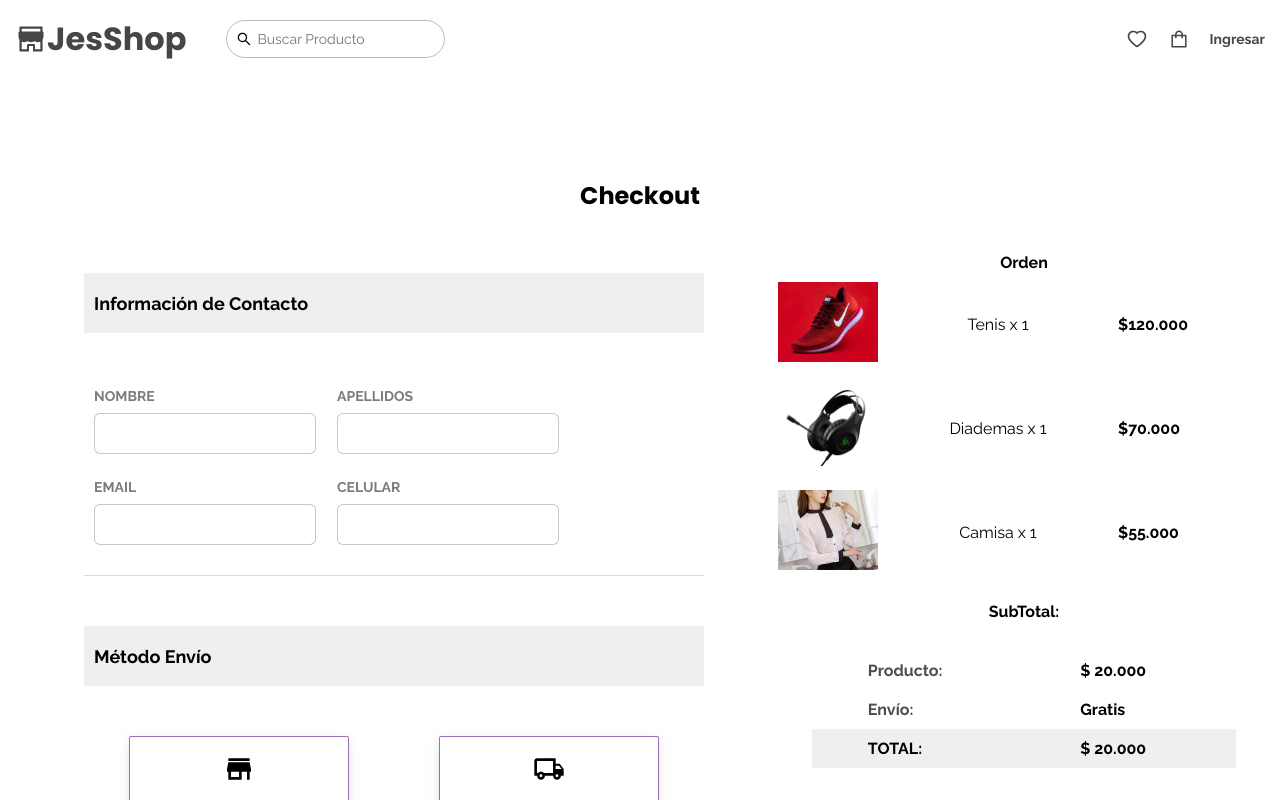
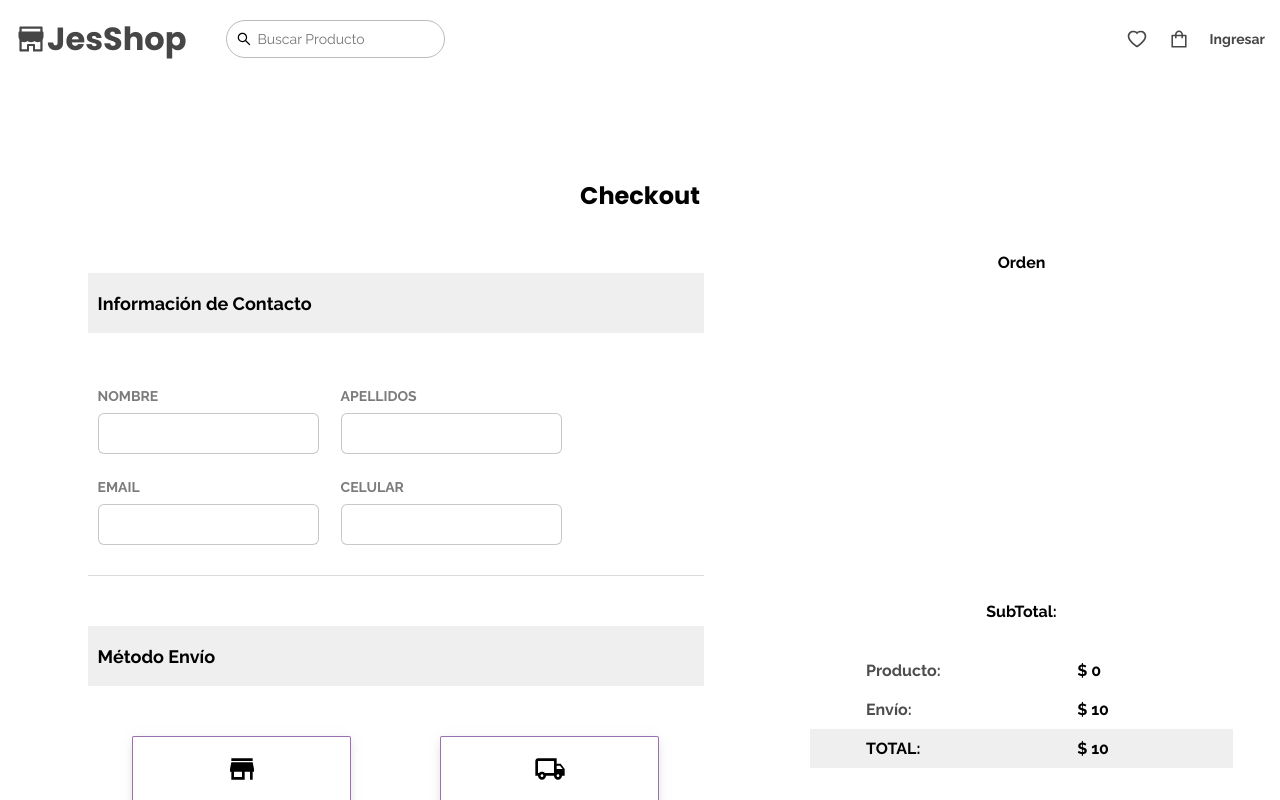
Before and after one commit to Jonathan-04/ecommerce-api, a React (Vite) app: page /checkout in a window 1280 px wide. Shown: the top 800 px of the page. Built offline with nearby package versions, Linux system fonts and the light colour scheme.

Commit message:
Vista de productos en el Checkout

```diff
--- a/src/assets/css/responsive.css
+++ b/src/assets/css/responsive.css
@@ -112,6 +112,9 @@
     }
 
     /* CHECKOUT */
+    .form-checkout{
+        flex-direction: column-reverse !important;
+    }
 
     .information-checkout{
         width: 95% !important;
@@ -123,7 +126,7 @@
 
     .details-checkout{
         width: 100% !important;
-        order: 1 !important;
+        margin-bottom: 80px !important ;
     }
 
     .information-checkout section{
@@ -169,8 +172,8 @@
     }
 
     /* CHECKOUT */
-    #titulo-producto{
-        width: 100px !important;
+    #titulo-producto a{
+        width: 200px !important;
     }
 }
 
--- a/src/components/itemProduct/ItemProduct.jsx
+++ b/src/components/itemProduct/ItemProduct.jsx
@@ -2,7 +2,7 @@ import React from "react";
 
 import { AiOutlineShopping } from "react-icons/ai";
 import { Link } from "react-router-dom";
-import addCart from "../../views/cart/addCart";
+import addCart from "../functions/addCart";
 
 export default function ItemProduct({ data }, key) {
   return (
--- a/src/views/checkout/Checkout.css
+++ b/src/views/checkout/Checkout.css
@@ -151,8 +151,7 @@
   }
 
   .products-details img{
-    width: 100px;
-    height: 80px;
+    width: 50px;
     object-fit: cover;
   }
 
@@ -174,7 +173,18 @@
   }
 
   #titulo-producto{
-    width: 200px;
+    display: flex;
+  }
+
+  #titulo-producto a{
+    width: 250px;
+    overflow: hidden;
+    text-overflow: ellipsis;
+    display: -webkit-box;
+    -webkit-line-clamp: 1;
+    -webkit-box-orient: vertical;
+    text-align: left;
+    color: var(--color-font);
   }
 
   #details-price{
--- a/src/views/checkout/Checkout.jsx
+++ b/src/views/checkout/Checkout.jsx
@@ -1,15 +1,23 @@
 import React from "react";
+import { Link } from "react-router-dom";
 import "./Checkout.css";
 import { MdOutlineLocalShipping as Shipping } from "react-icons/md";
 import { MdStore } from "react-icons/md";
 import PageTop from "../../components/PageTop";
 import Footer from "../../components/footer/Footer";
 
-import Tenis from "../../assets/img/tenis.jpg";
-import Diadema from "../../assets/img/Diademas.png";
-import Camisa from "../../assets/img/camisa-mujer.jpg";
+export default function Checkout() {
+  const cartList = JSON.parse(sessionStorage.getItem("cartList")) || [];
 
-export default function Checkout() {
+  const totalPriceItems = cartList.reduce(
+    (sum, value) => (typeof value.price == "number" ? sum + value.price : sum),
+    0
+  );
+
+  const subTotal = Math.round(totalPriceItems);
+  const envio = subTotal > 120 ? 0 : 10;
+  const totalPrice = subTotal + envio;
+
   return (
     <>
       <main className="container-checkout">
@@ -122,42 +130,35 @@ export default function Checkout() {
               <p id="order-title">Orden</p>
               <div className="products-details">
                 <ul className="details">
-                  <div className="item-list">
-                    <li>
-                      <img src={Tenis} alt="" />
-                    </li>
-                    <li id="titulo-producto">Tenis x 1</li>
-                    <li id="details-price">$120.000</li>
-                  </div>
-                  <div className="item-list">
-                    <li>
-                      <img src={Diadema} alt="" />
-                    </li>
-                    <li id="titulo-producto">Diademas x 1</li>
-                    <li id="details-price">$70.000</li>
-                  </div>
-                  <div className="item-list">
-                    <li>
-                      <img src={Camisa} alt="" />
-                    </li>
-                    <li id="titulo-producto">Camisa x 1</li>
-                    <li id="details-price">$55.000</li>
-                  </div>
+                  {cartList.map((item) => (
+                    <div className="item-list" key={item.id}>
+                      <li>
+                        <img src={item.image} alt="Product" />
+                      </li>
+                      <li id="titulo-producto">
+                        <Link to={`/catalogue/product/${item.id}`}>
+                          {item.title}
+                        </Link>{" "}
+                        x 1
+                      </li>
+                      <li id="details-price">${item.price}</li>
+                    </div>
+                  ))}
                 </ul>
               </div>
               <div className="product-payment">
                 <p id="order-title">SubTotal:</p>
                 <ul className="product-pay">
                   <li>Producto:</li>
-                  <li>$ 20.000</li>
+                  <li>$ {subTotal}</li>
                 </ul>
                 <ul className="envio-pay">
                   <li>Envío:</li>
-                  <li>Gratis</li>
+                  <li>$ {envio}</li>
                 </ul>
                 <ul className="total-pay">
                   <li>TOTAL:</li>
-                  <li>$ 20.000</li>
+                  <li>$ {totalPrice}</li>
                 </ul>
               </div>
             </section>
--- a/src/views/product/Product.jsx
+++ b/src/views/product/Product.jsx
@@ -1,5 +1,6 @@
 import React, { useState, useEffect } from "react";
-import { NavLink, useParams, Link } from "react-router-dom";
+import addCart from "../../components/functions/addCart";
+import { useParams, Link } from "react-router-dom";
 import "./Product.css";
 import PageTop from "../../components/PageTop";
 import InterestProduct from "../../components/itemProduct/InterestProduct";
@@ -61,7 +62,9 @@ export default function Product() {
           <div className="add-product">
             <button id="add-favorite">Agregar a Favorito</button>
             <Link to="/checkout">
-              <button id="add-car">Comprar</button>
+              <button id="add-car" onClick={() => addCart(productData)}>
+                Comprar
+              </button>
             </Link>
           </div>
         </div>
@@ -69,9 +72,9 @@ export default function Product() {
       <section className="section-interes">
         <div className="title-section-product">
           <h2>Te puede Interesar</h2>
-          <NavLink to="/catalogue">
+          <Link to="/catalogue/all">
             Ver mas <AiOutlineArrowRight />
-          </NavLink>
+          </Link>
         </div>
         <InterestProduct min={0} max={4} />
       </section>
```
Also changed, not shown: src/components/functions/addCart.jsx (renamed from src/views/cart/addCart.jsx).
